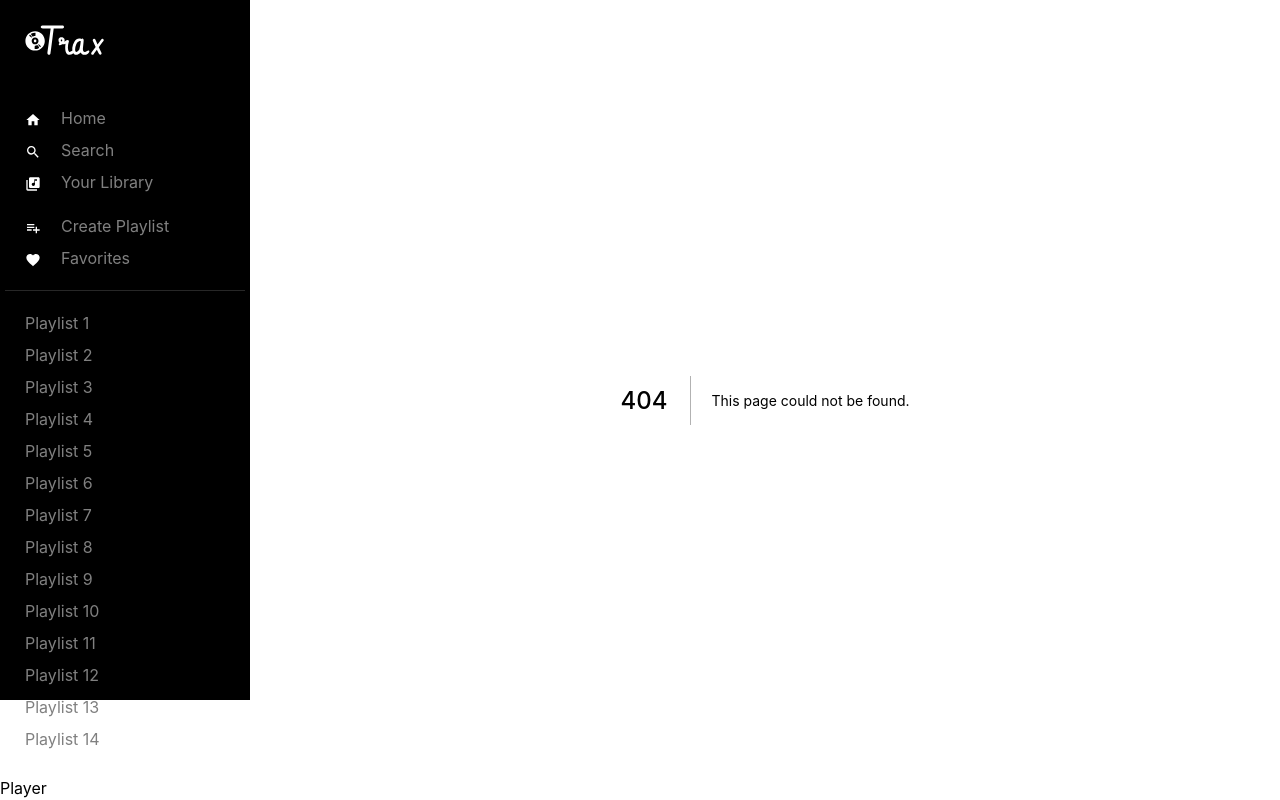
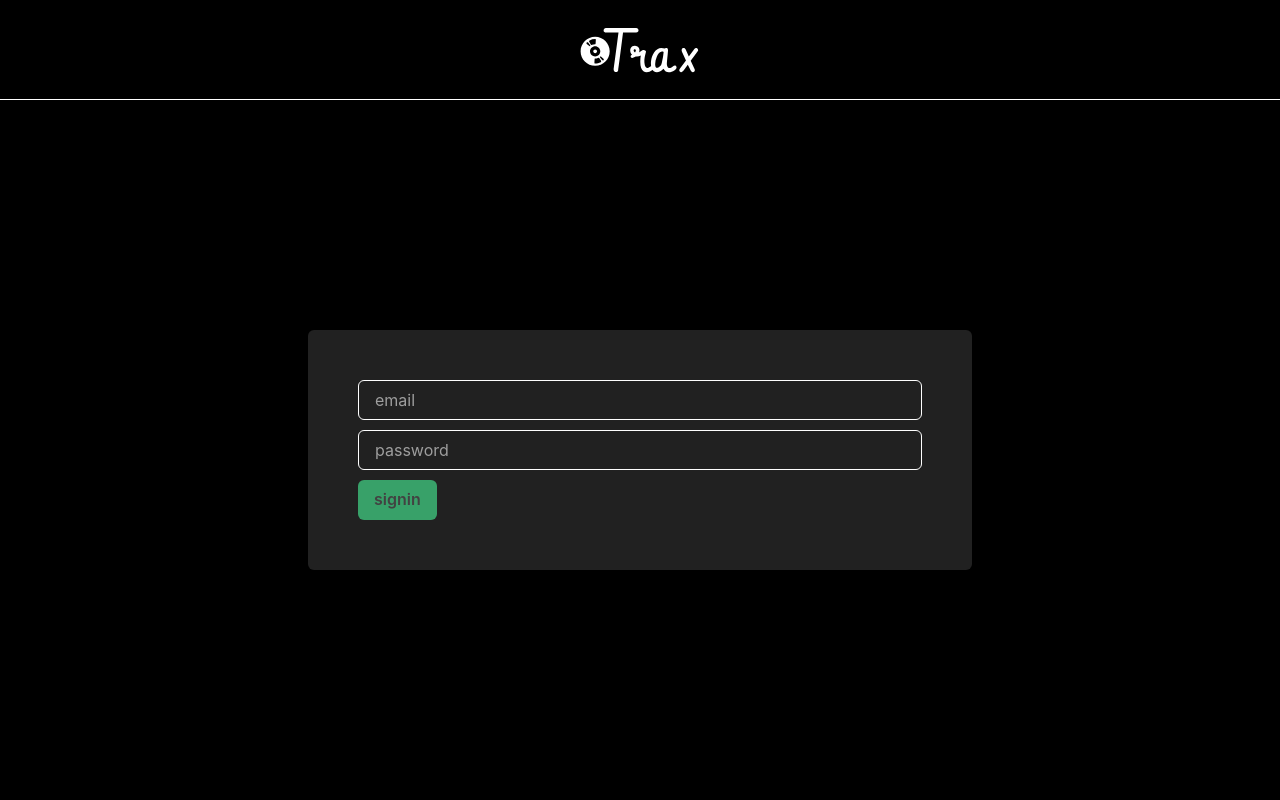
Before and after one commit to Raviradadiya23/spotify-clone-trax, a Next.js app: page /signin in a window 1280 px wide. Before the commit this address had no page. Built offline with nearby package versions, Linux system fonts and the light colour scheme.

Commit message:
finished the authentication

```diff
--- a/components/Sidebar.tsx
+++ b/components/Sidebar.tsx
@@ -72,7 +72,7 @@ const SideBar = () => {
       <ListMenu menus={musicMenu} top={{ marginTop: "20px" }} />
       <Divider color="gray.800" marginTop="20px" />
       <Box
-        height="66%"
+        height="50%"
         overflowY="auto"
         paddingY="20px"
         css={{
--- /dev/null
+++ b/components/authForm.tsx
@@ -0,0 +1,72 @@
+import { Box, Flex, Input, Button, Center } from "@chakra-ui/react";
+import { useRouter } from "next/router";
+import { FC, useState } from "react";
+import { useSWRConfig } from "swr";
+import NextImage from "next/image";
+import { auth } from "../lib/mutations";
+
+const AuthForm: FC<{ mode: "signin" | "signup" }> = ({ mode }) => {
+  const [email, setEmail] = useState("");
+  const [password, setPassword] = useState("");
+  const [isLoading, setIsLoading] = useState(false);
+  const router = useRouter();
+
+  const handleSubmit = async (e) => {
+    e.preventDefault();
+    setIsLoading(true);
+
+    await auth(mode, { email, password });
+    setIsLoading(false);
+    router.push("/");
+  };
+
+  return (
+    <Box height="100vh" width="100vw" bg="black" color="white">
+      <Flex
+        justify="center"
+        align="center"
+        height="100px"
+        borderBottom="white 1px solid"
+      >
+        <NextImage src="/logo.svg" height={60} width={120} />
+      </Flex>
+      <Flex justify="center" align="center" height="calc(100vh - 100px)">
+        <Center>
+          <Box padding="50px" bg="gray.900" borderRadius="6px">
+            <form onSubmit={handleSubmit}>
+              <Input
+                marginBottom="10px"
+                placeholder="email"
+                type="email"
+                onChange={(e) => setEmail(e.target.value)}
+              />
+              <Input
+                marginBottom="10px"
+                placeholder="password"
+                type="password"
+                onChange={(e) => setPassword(e.target.value)}
+              />
+              <Button
+                display="flex"
+                alignItems="center"
+                justifyContent="center"
+                type="submit"
+                bg="green.500"
+                isLoading={isLoading}
+                sx={{
+                  "&:hover": {
+                    bg: "green.300",
+                  },
+                }}
+              >
+                {mode}
+              </Button>
+            </form>
+          </Box>
+        </Center>
+      </Flex>
+    </Box>
+  );
+};
+
+export default AuthForm;
--- /dev/null
+++ b/lib/auth.ts
@@ -0,0 +1,38 @@
+import jwt from "jsonwebtoken";
+import { NextApiRequest, NextApiResponse } from "next";
+import prisma from "./prisma";
+
+export const validateRoute = (handler) => {
+  return async (req: NextApiRequest, res: NextApiResponse) => {
+    const token = req.cookies.TRAX_ACCESS_TOKEN;
+
+    if (token) {
+      let user;
+
+      try {
+        const { id } = jwt.verify(token, "hello");
+        user = await prisma.user.findUnique({
+          where: { id },
+        });
+
+        if (!user) {
+          throw new Error("Not real user");
+        }
+      } catch (error) {
+        res.status(401);
+        res.json({ error: "Not Authorizied" });
+        return;
+      }
+
+      return handler(req, res, user);
+    }
+
+    res.status(401);
+    res.json({ error: "Not Authorizied" });
+  };
+};
+
+export const validateToken = (token) => {
+  const user = jwt.verify(token, "hello");
+  return user;
+};
--- /dev/null
+++ b/lib/fetcher.ts
@@ -0,0 +1,15 @@
+export default function fetcher(url: string, data = undefined) {
+  return fetch(`${window.location.origin}/api${url}`, {
+    method: data ? "POST" : "GET",
+    credentials: "include",
+    headers: {
+      "Content-Type": "application/json",
+    },
+    body: JSON.stringify(data),
+  }).then((res) => {
+    if (res.status > 399 && res.status < 200) {
+      throw new Error();
+    }
+    return res.json();
+  });
+}
--- /dev/null
+++ b/lib/mutations.ts
@@ -0,0 +1,5 @@
+import fetcher from "./fetcher";
+
+export const auth = (mode: "signin" | "signup", body) => {
+  return fetcher(`/${mode}`, body);
+};
--- a/package.json
+++ b/package.json
@@ -15,7 +15,7 @@
     "@emotion/styled": "^11.6.0",
     "@prisma/client": "^3.6.0",
     "bcrypt": "^5.0.1",
-    "cookie": "^0.4.1",
+    "cookie": "^0.4.2",
     "cookies": "^0.8.0",
     "easy-peasy": "^5.0.4",
     "format-duration": "^1.4.0",
@@ -49,5 +49,5 @@
   },
   "prisma": {
     "seed": "ts-node --compiler-options {\"module\":\"CommonJS\"} prisma/seed.ts"
- }
+  }
 }
--- a/pages/_app.tsx
+++ b/pages/_app.tsx
@@ -2,7 +2,6 @@ import "reset-css";
 import { extendTheme, ChakraProvider } from "@chakra-ui/react";
 import PlayerLayout from "../components/PlayerLayout";
 
-const MyApp = ({ Component, pageProps }) => {
 const theme = extendTheme({
   colors: {
     gray: {
@@ -30,11 +29,16 @@ const MyApp = ({ Component, pageProps }) => {
     },
   },
 });
+const MyApp = ({ Component, pageProps }) => {
   return (
     <ChakraProvider theme={theme}>
+      {Component.authPage ? (
+        <Component {...pageProps} />
+      ) : (
         <PlayerLayout>
           <Component {...pageProps} />
         </PlayerLayout>
+      )}
     </ChakraProvider>
   );
 };
--- /dev/null
+++ b/pages/api/me.ts
@@ -0,0 +1,5 @@
+import { validateRoute } from "../../lib/auth";
+
+export default validateRoute(async (req, res, user) => {
+  res.json(user);
+});
--- /dev/null
+++ b/pages/signin.tsx
@@ -0,0 +1,9 @@
+import AuthForm from "../components/authForm";
+
+const Signin = () => {
+  return <AuthForm mode="signin" />;
+};
+
+Signin.authPage = true;
+
+export default Signin;
```
Also changed, not shown: pages/signup.tsx (added, +9 -0 lines), 1 other file (tests, documents, lock files or other folders). Lines whose indentation alone changed are shown as unchanged.
